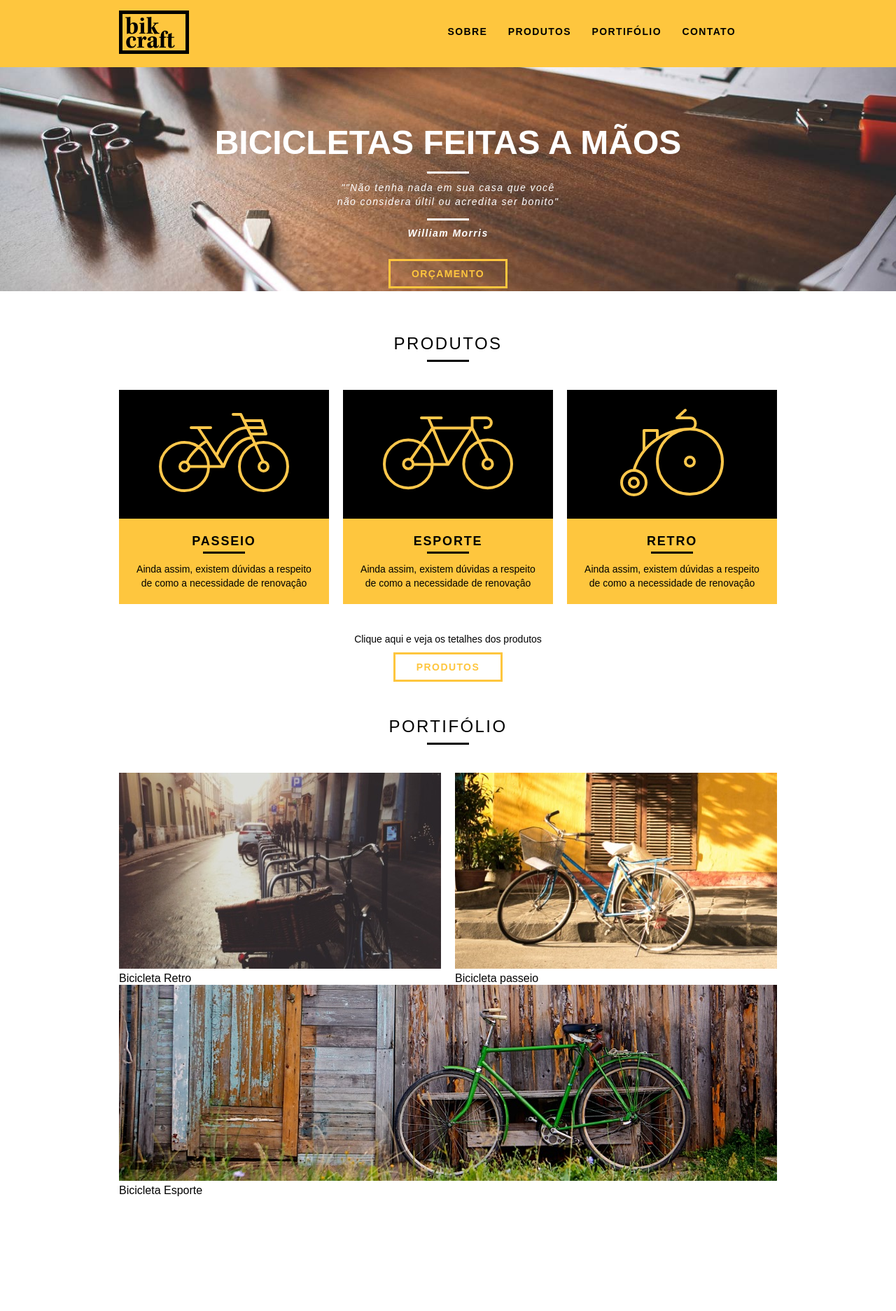
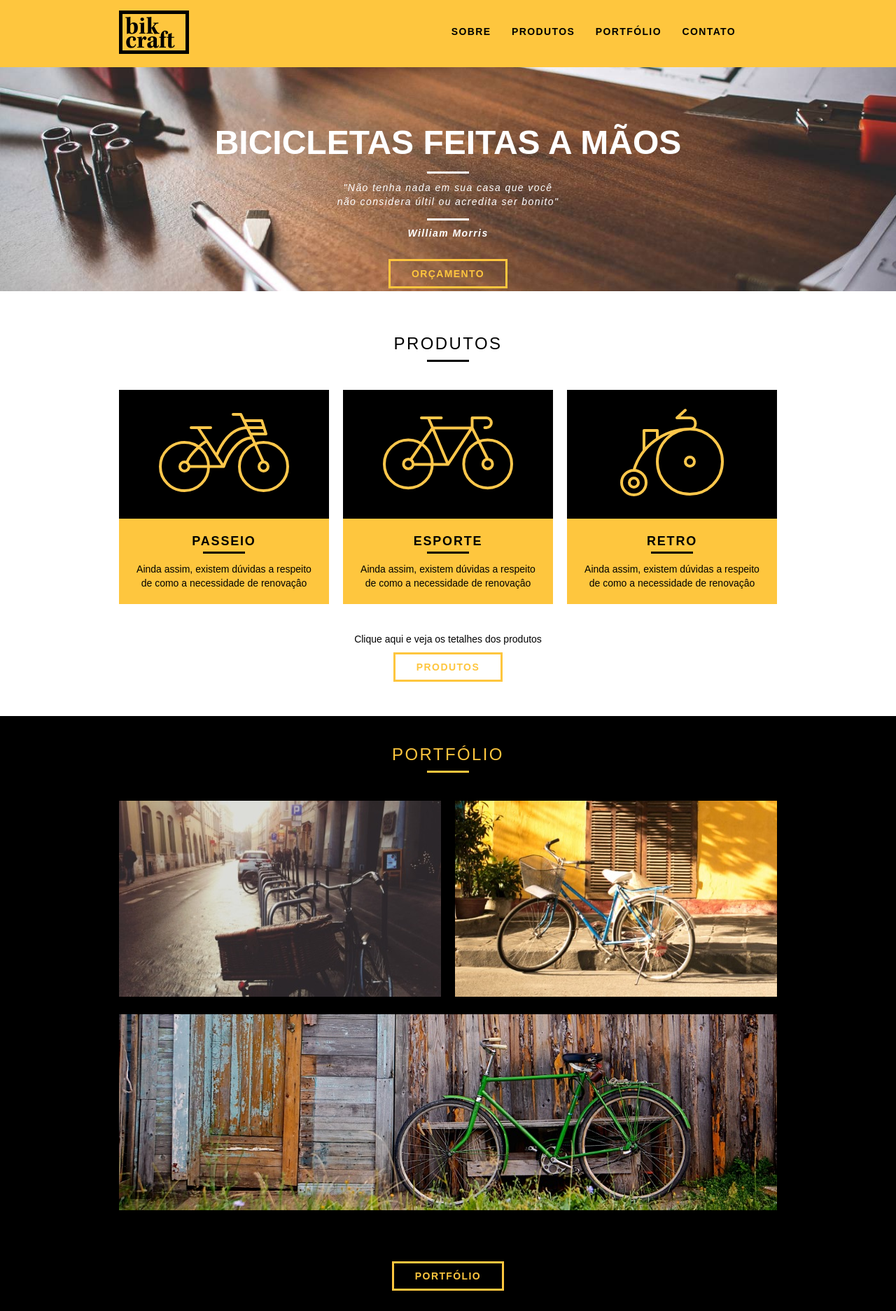
Before and after one commit to josedivan/custom-bike, a PHP site: page / in a window 1280 px wide. Shown: the whole page at 70% size. Before the commit the page ends 1709 px from the top, so only its background shows below. Run offline with PHP 8.4, Linux system fonts and the light colour scheme.

Commit message:
adicionando portfólio

```diff
--- a/css/style.css
+++ b/css/style.css
@@ -165,3 +165,19 @@ p {
   margin-bottom: 20px;
 }
 /*Portifólio*/
+.portifolio {
+  width: 100%;
+  background: #000;
+  padding: 40px 0;
+}
+.portifolio .subitulo {
+  color: #fec63e;
+}
+
+.portifolio .subitulo::after {
+  background: #fec63e;
+}
+
+.portifolio_lista li:last-child {
+  margin-top: 20px;
+}
--- a/index.html
+++ b/index.html
@@ -21,7 +21,7 @@
         <ul>
           <li><a href="sobre.html">Sobre</a></li>
           <li><a href="produtos.html">Produtos</a></li>
-          <li><a href="porifolio.html">Portifólio</a></li>
+          <li><a href="porifolio.html">Portfólio</a></li>
           <li><a href="contato.html">Contato</a></li>
           <li> </li>
           <li></li>
@@ -33,7 +33,7 @@
     <div class="container">
       <h1>Bicicletas Feitas a Mãos</h1>
       <blockquote class="quote-externo">
-        <p>""Não tenha nada em sua casa que você não considera últil ou acredita ser bonito"</p>
+        <p>"Não tenha nada em sua casa que você não considera últil ou acredita ser bonito"</p>
         <cite>William Morris</cite>
       </blockquote>
       <a href="produtos.html" class="btn">Orçamento</a>
@@ -70,23 +70,24 @@
     <div class="call">
       <p> Clique aqui e veja os tetalhes dos produtos</p>
       <a href="produtos.html" class="btn btn-preto">Produtos</a>
-
     </div>
   </section>
   <!----Fecha Produtos-->
   <section class="portifolio">
     <div class="container">
-      <h2 class="subitulo">Portifólio</h2>
-      <ul>
-        <li class="grid-8"> <img src="/img/portfolio/retro.jpg" alt="">Bicicleta Retro</li>
-        <li class="grid-8"> <img src="/img/portfolio/passeio.jpg" alt="">Bicicleta passeio</li>
-        <li class="grid-16"> <img src="/img/portfolio/esporte.jpg" alt="">Bicicleta Esporte</li>
+      <h2 class="subitulo">Portfólio</h2>
+      <ul class="portifolio_lista">
+        <li class="grid-8"> <img src="/img/portfolio/retro.jpg" alt=""></li>
+        <li class="grid-8"> <img src="/img/portfolio/passeio.jpg" alt=""></li>
+        <li class="grid-16"> <img src="/img/portfolio/esporte.jpg" alt=""></li>
       </ul>
+      <div class="call">
+        <p> Conheça mais o nosso porifolio</p>
+        <a href="produtos.html" class="btn btn-preto">Portfólio</a>
+      </div>
+    </div>
 
-
-    </div>
   </section>
-
 </body>
 
 </html>
```
